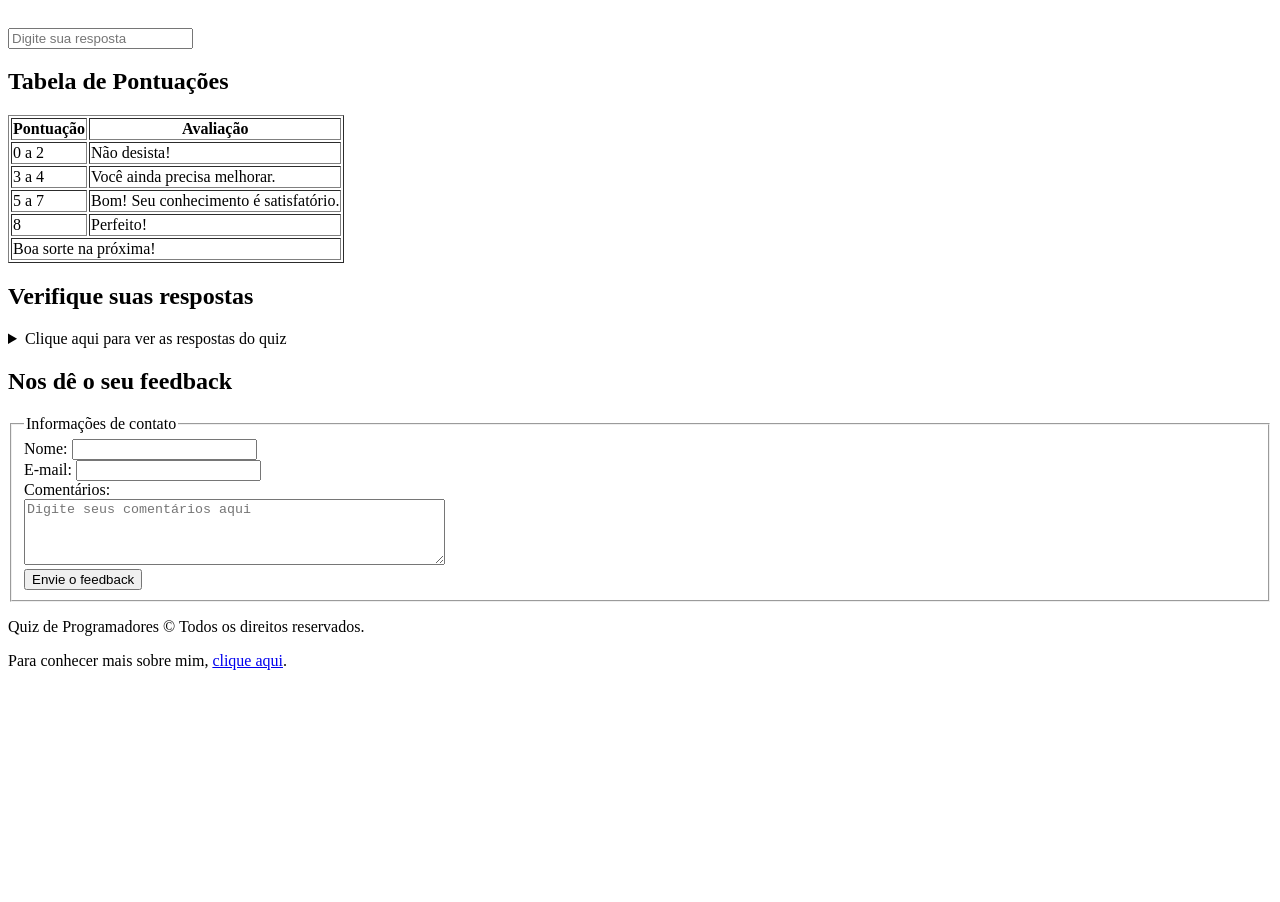
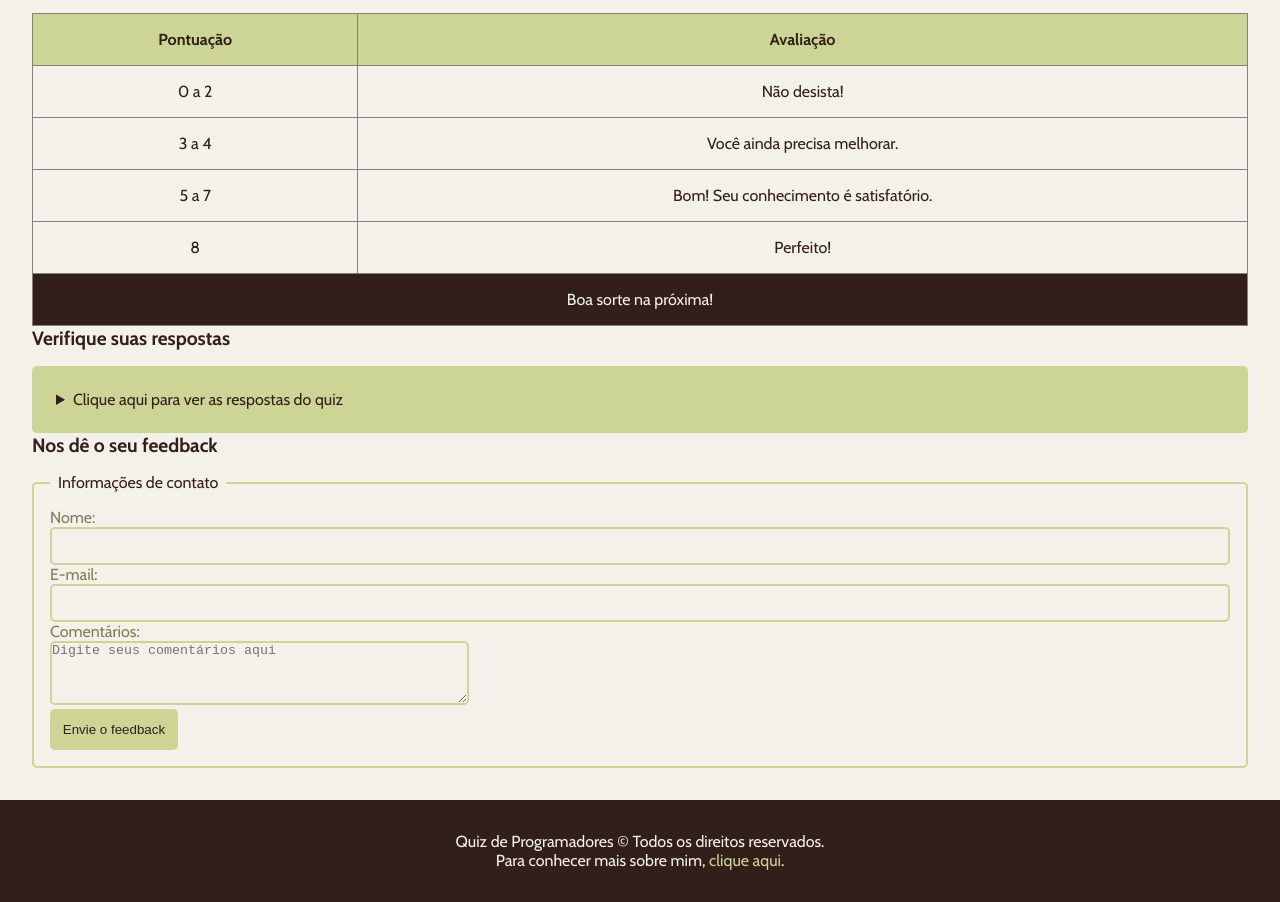
Before and after one commit to joaomonsy/HTML_CSS_basico, a plain HTML site: page primeiro_site/index.html in a window 1280 px wide. Shown: the part 1069-1971 px from the top of the page. Before the commit the page ends 1755 px from the top, so only its background shows below. Drawn offline with nearby package versions, Linux system fonts and the light colour scheme.

Commit message:
style: cria arquivo CSS do site

```diff
--- a/primeiro_site/index.html
+++ b/primeiro_site/index.html
@@ -1,11 +1,14 @@
 <!DOCTYPE html>
 <html lang="pt-br">
+
 <head>
     <meta charset="UTF-8">
     <meta name="viewport" content="width=device-width, initial-scale=1.0">
     <title>Quiz para programadores</title>
     <meta name="description" content="Um quiz interativo para testar seus conhecimentos em programação">
+    <link rel="stylesheet" href="style.css">
 </head>
+
 <body>
     <header>
         <h1>Quiz interativo para programadores</h1>
@@ -16,9 +19,11 @@
         <!-- Introdução -->
         <section>
             <h2>Sobre esse Quiz</h2>
-            <p>Este <strong>Quiz</strong> foi desenvolvido para testar seus conhecimentos em programação como <em>linguagem de programação</em>, conceitos básicos e mais.</p>
+            <p>Este <strong>Quiz</strong> foi desenvolvido para testar seus conhecimentos em programação como
+                <em>linguagem de programação</em>, conceitos básicos e mais.</p>
             <p>Você encontrará diferentes tipos de perguntas. <br> Desafie-se com esse Quiz!</p>
-            <p>O <abbr title="Hypertext Markup Language">HTML</abbr> e o <abbr title="Cascading Style Sheets">CSS</abbr> são fundamentais para a web.</p>
+            <p>O <abbr title="Hypertext Markup Language">HTML</abbr> e o <abbr title="Cascading Style Sheets">CSS</abbr>
+                são fundamentais para a web.</p>
         </section>
 
         <!-- Pergunta 1 - Múltipla Escolha -->
@@ -63,11 +68,19 @@
         <!-- Pergunta 5 - Checkbox -->
         <section>
             <h2>Pergunta 5: Quais dessas tecnologias são consideradas linguagens de programação?</h2>
+
             <form>
                 <input type="checkbox" name="pergunta5" id="p5a" value="JavaScript">
                 <label for="p5a">JavaScript</label><br>
-                <input type="checkbox" name="pergunta5" id="p5b" value="Java">
-                <label for="p5b">Java</label>
+
+                <input type="checkbox" name="pergunta5" id="p5b" value="HTML">
+                <label for="p5b">HTML</label><br>
+
+                <input type="checkbox" name="pergunta5" id="p5c" value="Java">
+                <label for="p5c">Java</label><br>
+
+                <input type="checkbox" name="pergunta5" id="p5d" value="CSS">
+                <label for="p5d">CSS</label>
             </form>
         </section>
 
@@ -114,10 +127,22 @@
                     </tr>
                 </thead>
                 <tbody>
-                    <tr><td>0 a 2</td><td>Não desista!</td></tr>
-                    <tr><td>3 a 4</td><td>Você ainda precisa melhorar.</td></tr>
-                    <tr><td>5 a 7</td><td>Bom! Seu conhecimento é satisfatório.</td></tr>
-                    <tr><td>8</td><td>Perfeito!</td></tr>
+                    <tr>
+                        <td>0 a 2</td>
+                        <td>Não desista!</td>
+                    </tr>
+                    <tr>
+                        <td>3 a 4</td>
+                        <td>Você ainda precisa melhorar.</td>
+                    </tr>
+                    <tr>
+                        <td>5 a 7</td>
+                        <td>Bom! Seu conhecimento é satisfatório.</td>
+                    </tr>
+                    <tr>
+                        <td>8</td>
+                        <td>Perfeito!</td>
+                    </tr>
                 </tbody>
                 <tfoot>
                     <tr>
@@ -156,7 +181,8 @@
                     <label for="email">E-mail:</label>
                     <input type="email" name="email" id="email"><br>
                     <label for="comentarios">Comentários:</label><br>
-                    <textarea name="comentarios" id="comentarios" rows="4" cols="50" placeholder="Digite seus comentários aqui"></textarea><br>
+                    <textarea name="comentarios" id="comentarios" rows="4" cols="50"
+                        placeholder="Digite seus comentários aqui"></textarea><br>
                     <button type="button" onclick="alert('Feedback enviado')">Envie o feedback</button>
                 </fieldset>
             </form>
@@ -164,8 +190,8 @@
     </main>
 
     <footer>
-        <p>Quiz de Programadores &copy; Todos os direitos reservados.</p>
-        <p>Para conhecer mais sobre mim, <a href="sobremim.html" target="_blank">clique aqui</a>.</p>
+        <p class="paragrafo-footer">Quiz de Programadores &copy; Todos os direitos reservados.</p>
+        <p class="paragrafo-footer">Para conhecer mais sobre mim, <a href="sobremim.html" target="_blank">clique aqui</a>.</p>
     </footer>
 </body>
 </html>
--- /dev/null
+++ b/primeiro_site/style.css
@@ -0,0 +1,155 @@
+@import url('https://fonts.googleapis.com/css2?family=Cabin:ital,wght@0,400..700;1,400..700&display=swap');
+
+*{
+    margin: 0;
+    padding: 0;
+    box-sizing: border-box;
+
+}
+
+body {
+    background-color: #F4F0EA;
+    color: #798252;
+    font-family: "Cabin", sans-serif;
+    font-weight: 400;
+}
+
+header {
+    padding: 2rem;
+    background-color: #331F19 ;
+    text-align: center;
+}
+
+main{
+    padding: 2rem;
+    display: flex;
+    flex-direction: column;
+}
+
+section {
+    display: flex;
+    flex-direction: column;
+    gap: 1rem;
+}
+
+h2 {
+    color: #331F19;
+    font-size: 1.2rem;
+}
+
+input[type="radio"], input[type="checkbox"] {
+    accent-color: #ccd595;
+}
+
+input[type="text"], input[type="password"], input[type="date"], input[type="email"] {
+    width: 100%;
+    padding: 0.6rem;
+    border: 2px solid #ccd595;
+    outline: none;
+    border-radius: 5px;
+    background-color: transparent;
+}
+
+input::placeholder {
+    color: #cbbca7;
+}
+
+select {
+    cursor: pointer;
+    background-color: #ccd595;
+    color: #331F19;
+    border-radius: 5px;
+    border: none;
+    outline: none;
+}
+
+img {
+    width: 5rem;
+    border-radius: 5px;
+}
+
+table {
+    width: 100%;
+    border-collapse: collapse;
+}
+
+th {
+    background-color: #ccd595;
+    color: #331F19;
+    padding: 1rem ;
+}
+
+td {
+    color: #331F19;
+    padding: 1rem;
+     text-align: center;
+}
+
+tfoot td  {
+    background-color: #331F19;
+    color: #F4F0EA;
+}
+
+details {
+    background-color: #ccd595;
+    border-radius: 5px;
+    padding: 1rem ;
+}
+
+summary {
+    color: #331F19;
+    margin: 0.5rem;
+    cursor: pointer;
+}
+
+ol {
+    margin-left: 1.5rem;
+}
+
+ol li {
+    padding: 0.2rem;
+}
+
+fieldset{
+    border: 2px solid #ccd595;
+    border-radius: 5px;
+    padding: 1rem;
+}
+
+legend {
+    color: #331F19;
+    padding: 0 0.5rem ;
+}
+
+textarea {
+    background-color: transparent ;
+    outline: none;
+    border-radius: 5px;
+    border: 2px solid #ccd595;
+}
+
+button {
+    background-color: #ccd595;
+    border: none;
+    padding: 0.8rem;
+    color: #331F19;
+    border-radius: 5px;
+    cursor: pointer;
+}
+
+footer {
+    background-color: #331F19;
+    padding: 2rem;
+    text-align: center;
+}
+
+
+.paragrafo-footer {
+    color: #F4F0EA;
+
+}
+
+footer a {
+    text-decoration: none;
+    color: #ccd595;
+}
```
Also changed, not shown: primeiro_site/sobremim.html (added, +12 -0 lines).
